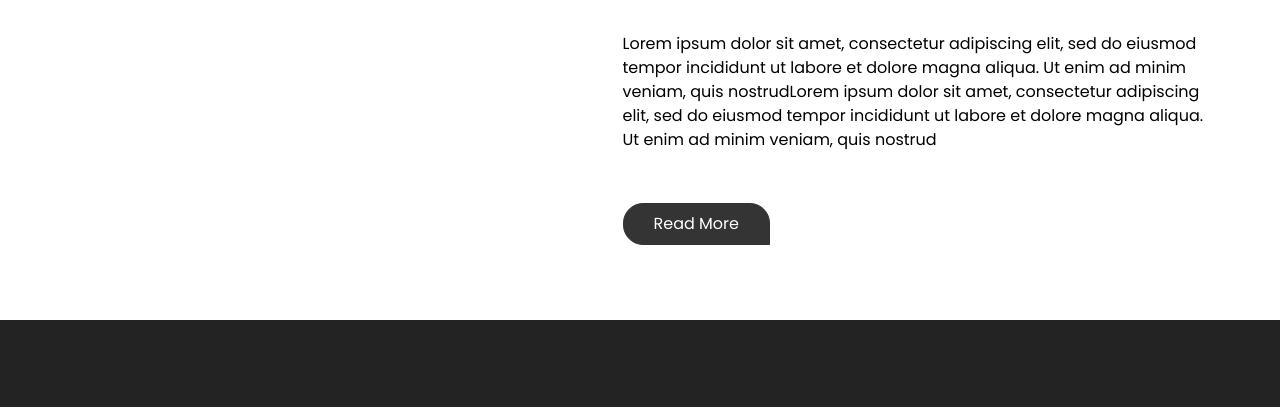
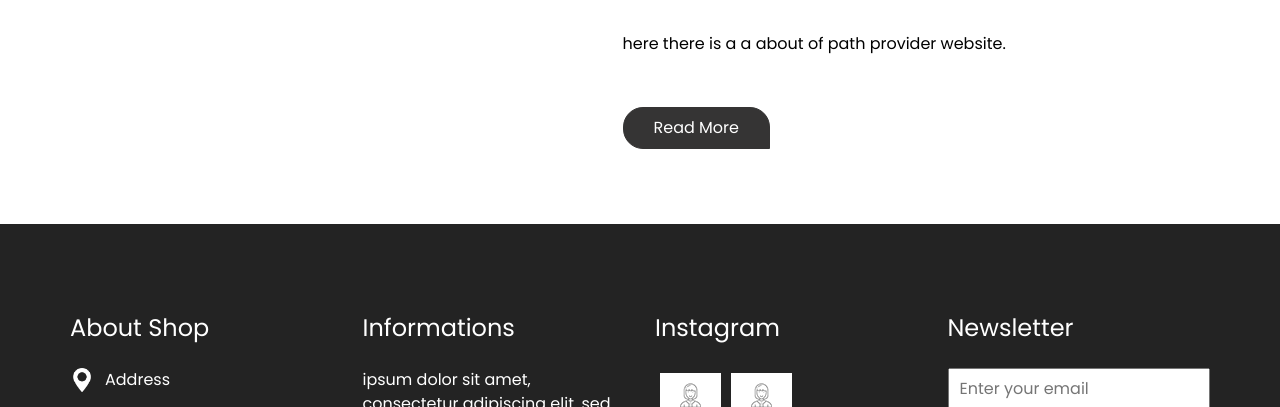
Before and after one commit to Hrsh-Sidhpuria/Path-Provider, a plain HTML site: page about.html in a window 1280 px wide. Shown: the part 140-547 px from the top of the page. Drawn offline with nearby package versions, Linux system fonts and the light colour scheme.

Commit message:
Add files via upload
making change in about section.

```diff
--- a/about.html
+++ b/about.html
@@ -98,8 +98,7 @@
                             </h2>
                         </div>
                         <p>
-                            Lorem ipsum dolor sit amet, consectetur adipiscing elit, sed do eiusmod tempor incididunt ut labore et dolore magna aliqua. Ut enim ad minim veniam, quis nostrudLorem ipsum dolor sit amet, consectetur adipiscing elit, sed do eiusmod tempor incididunt
-                            ut labore et dolore magna aliqua. Ut enim ad minim veniam, quis nostrud
+                            here there is a a about of path provider website.
                         </p>
                         <div>
                             <a href="">
```
